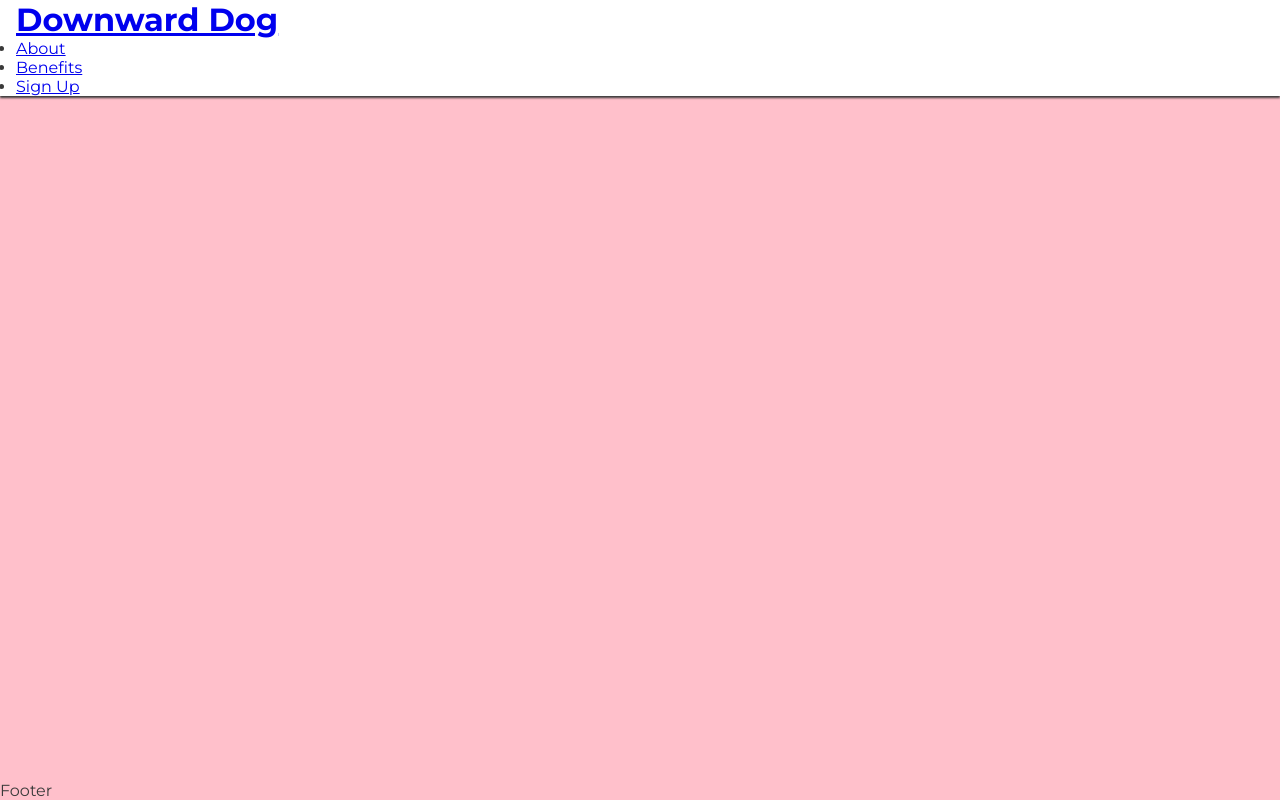
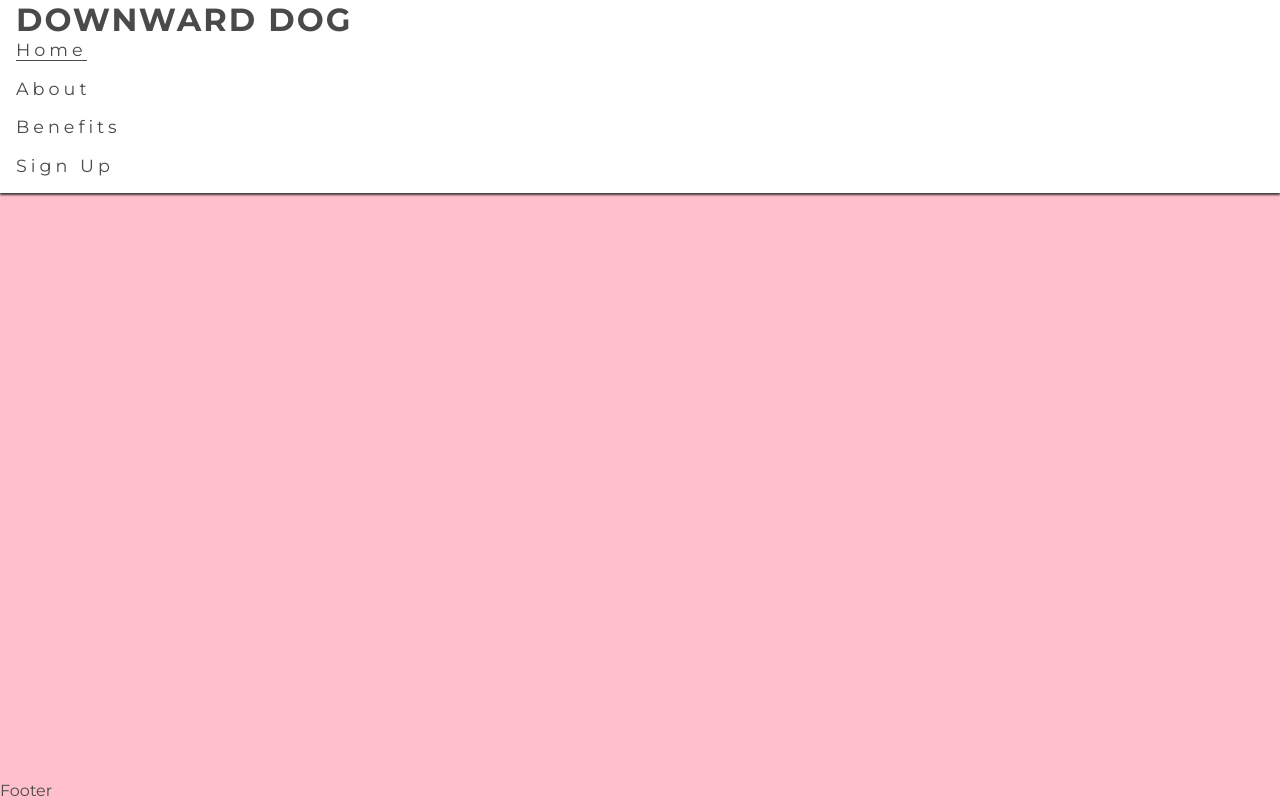
Before and after one commit to kayla-exe/downward-dog, a plain HTML site: page index.html in a window 1280 px wide. Drawn offline with Linux system fonts and the light colour scheme.

Commit message:
Style the navbar menu

```diff
--- a/assets/css/style.css
+++ b/assets/css/style.css
@@ -14,7 +14,7 @@ body {
     display: flex;
     flex-direction: column;
     /* Generic project styles */
-    color: #3a3a3a;
+    color: #4b4a4a;
     font-family: "Montserrat", sans-serif;
 }
 
@@ -27,6 +27,27 @@ header {
     box-shadow: 0 2px 2px #3a3a3a;
 }
 
+header a {
+    text-decoration: none;
+    color: inherit;
+}
+
+h1 {
+    text-transform: uppercase;
+    letter-spacing: 2px;
+    color: #4b4a4a;
+}
+
+#menu li {
+    font-size: 110%;
+    letter-spacing: 4px;
+    list-style-type: none;
+    margin-bottom: 1em;
+}
+
+.active {
+    border-bottom: 1px solid #4b4a4a;
+}
 
 main {
     background-color: pink;
--- a/index.html
+++ b/index.html
@@ -21,11 +21,12 @@
         <a href="index.html">
             <h1 id="logo">Downward Dog</h1>
         </a>
-        <nav>
+        <nav id="menu">
             <ul>
-            <li><a href="#about">About</a></li>
-            <li><a href="#benefits">Benefits</a></li>
-            <li><a href="#sign-up">Sign Up</a></li>
+                <li><a href="index.html" class="active">Home</a></li>
+                <li><a href="#about">About</a></li>
+                <li><a href="#benefits">Benefits</a></li>
+                <li><a href="#sign-up">Sign Up</a></li>
             </ul>
         </nav>
      </header>
```
